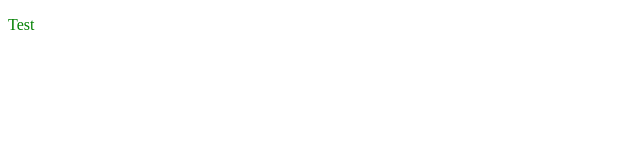
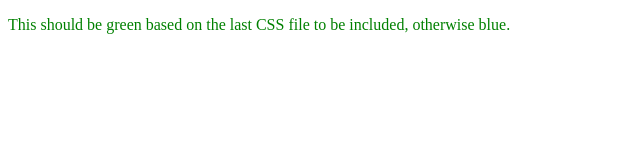
Before and after one commit to adamsilver/32, a plain HTML site: page index.html in a window 1280 px wide. Shown: the whole page, without its empty margins (0-640 px from the left). Drawn offline with Linux system fonts and the light colour scheme.

Commit message:
change content

```diff
--- a/index1.html
+++ b/index.html
@@ -34,9 +34,8 @@
 		<link rel="stylesheet" href="css/30.css" type="text/css" media="all">
 		<link rel="stylesheet" href="css/31.css" type="text/css" media="all">
 		<link rel="stylesheet" href="css/32.css" type="text/css" media="all">
-		<link rel="stylesheet" href="css/33.css" type="text/css" media="all">
 	</head>
 	<body>
-		<p>Test</p>
+		<p>This should be green based on the last CSS file to be included, otherwise blue.</p>
 	</body>
 </html>
```
